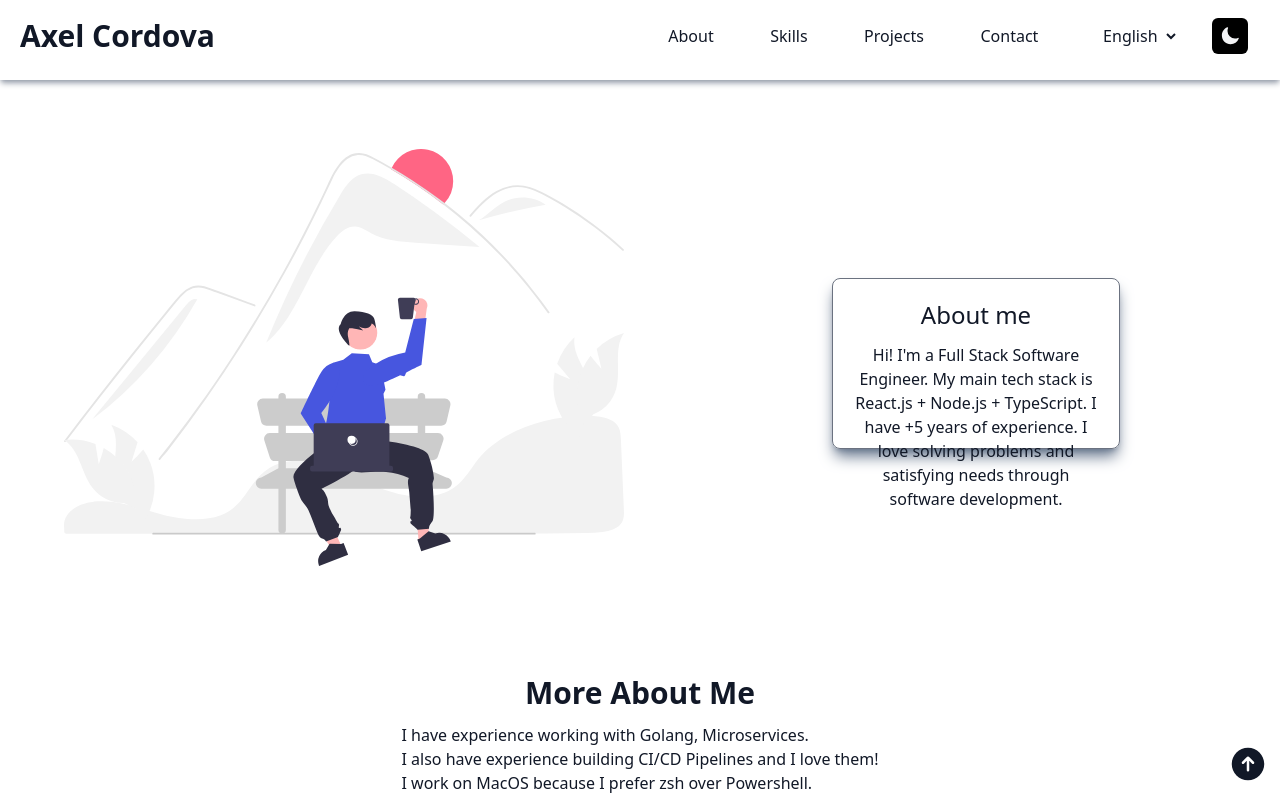
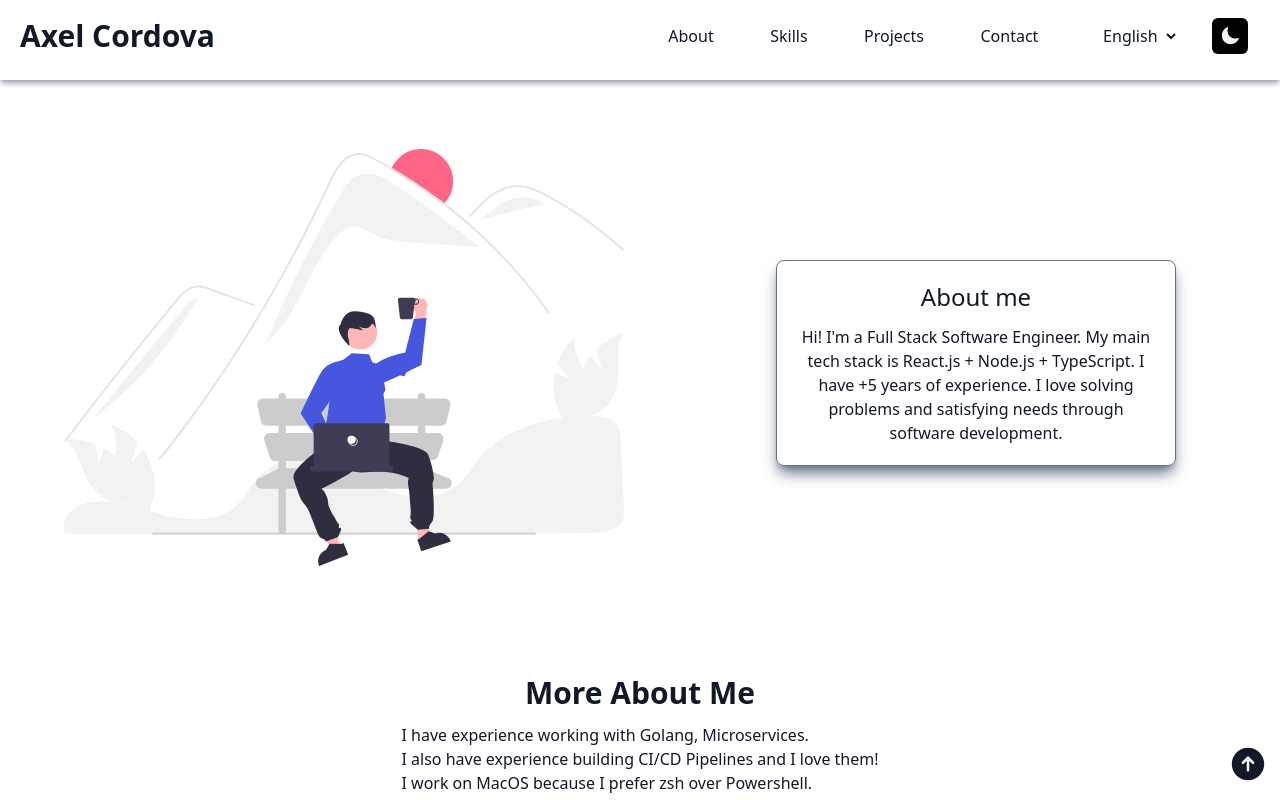
Before and after one commit to axelsomerseth/portfolio, a React (Create React App) app: page / in a window 1280 px wide. Shown: the top 800 px of the page. Built offline with nearby package versions, Linux system fonts and the light colour scheme.

Commit message:
hero section and cicd fixed

```diff
--- a/src/components/Hero.tsx
+++ b/src/components/Hero.tsx
@@ -14,8 +14,8 @@ const Hero: React.FC<{}> = () => {
         <img src={WorkingFromAnywhere} alt="" className="w-full lg:w-10/12" />
       </div>
       <div className="flex-initial lg:w-5/12">
-        <div className="flex w-full h-full justify-center items-center">
-          <div className="flex-initial w-full h-full xl:w-3/5 xl:h-2/5 lg:w-11/12 lg:h-3/5 p-5 rounded-lg border border-gray-500 shadow-lg shadow-slate-500">
+        <div className="flex w-full h-full justify-center items-center p-10">
+          <div className="flex-initial p-5 rounded-lg border border-gray-500 shadow-lg shadow-slate-500">
             <div className="text-center">
               <h2 className="text-2xl pb-3">
                 <Trans i18nKey={"hero.bioTitle"} />
```
Also changed, not shown: 1 other file (tests, documents, lock files or other folders).
